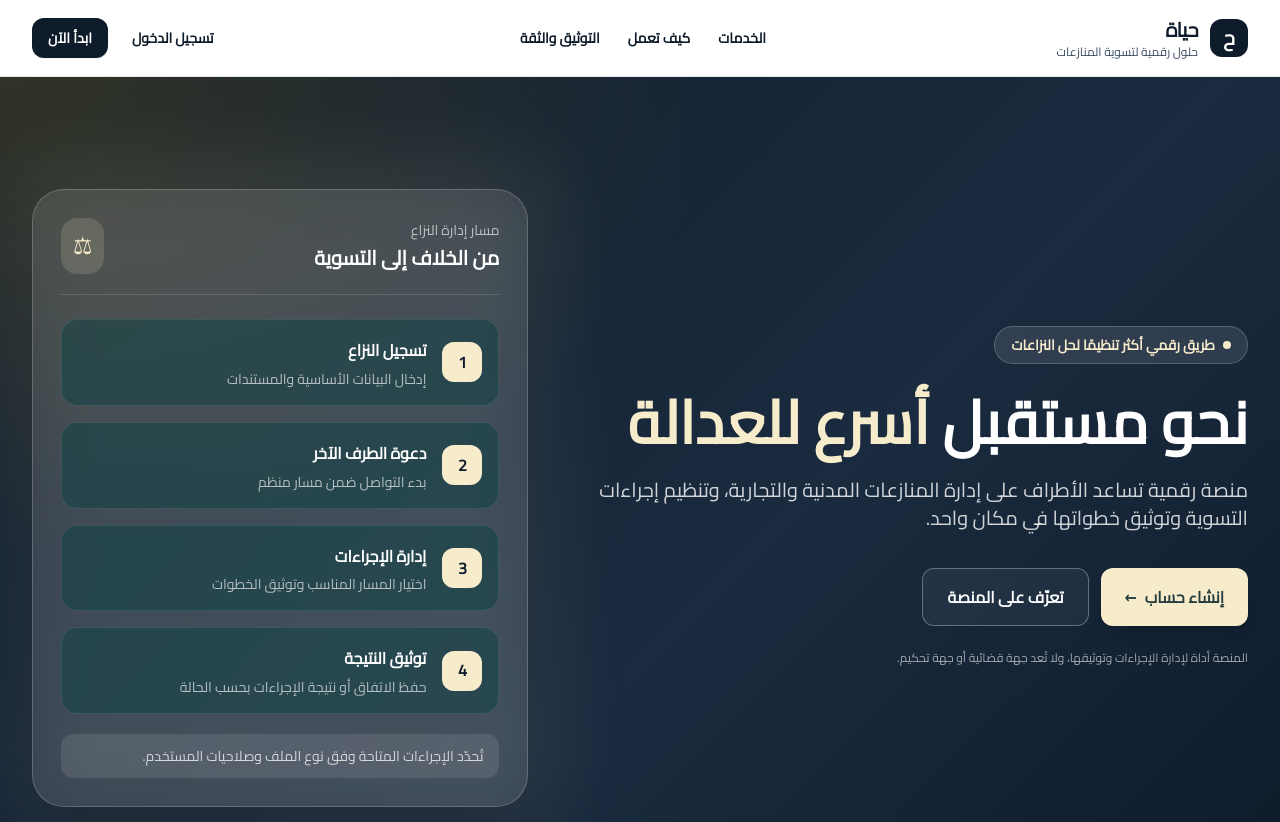
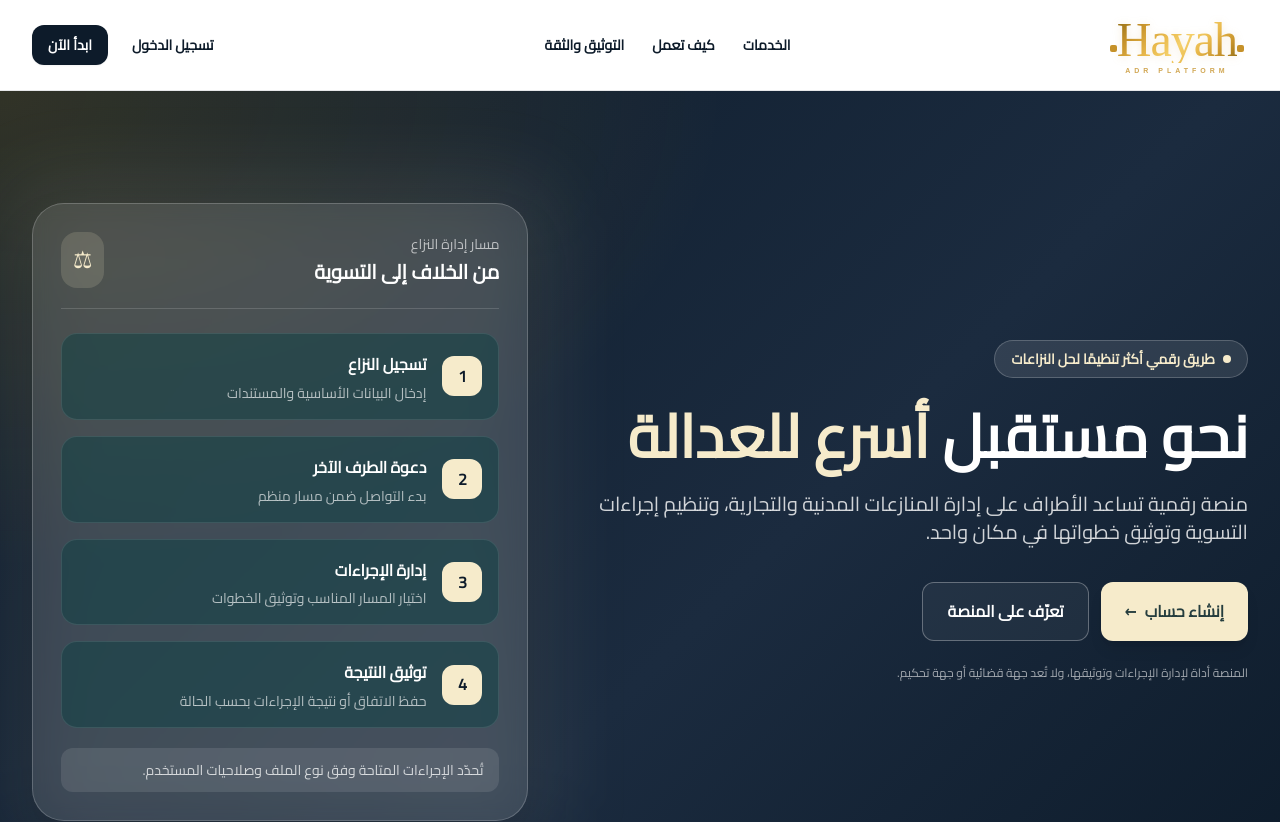
Before and after one commit to minamishelshaker-dev/hayah-mvp, a Next.js app: page / in a window 1280 px wide. Shown: the top 822 px of the page. Built offline with nearby package versions, Linux system fonts and the light colour scheme.

Commit message:
Replace temporary brand mark with official Hayah logo in app/page.tsx

```diff
--- a/app/page.tsx
+++ b/app/page.tsx
@@ -1,4 +1,5 @@
 import Link from 'next/link'
+import HayahLogo from '@/components/HayahLogo'
 
 const methods = [
   { number: '01', title: 'التفاوض', text: 'مساحة منظمة لعرض وجهات النظر ومحاولة الوصول إلى حل ودي.' },
@@ -19,10 +20,7 @@ export default function Home() {
     <main className="min-h-screen overflow-hidden bg-[#F4F6F9] text-[#0D1B2A]">
       <header className="sticky top-0 z-40 border-b border-[#0D1B2A]/10 bg-white/95 backdrop-blur">
         <div className="mx-auto flex max-w-7xl items-center justify-between px-5 py-4 lg:px-8">
-          <Link href="/" className="flex items-center gap-3" aria-label="حياة - الصفحة الرئيسية">
-            <span className="flex h-[38px] w-[38px] items-center justify-center rounded-xl bg-[#0D1B2A] text-xl font-extrabold text-white">ح</span>
-            <span><span className="block text-xl font-extrabold tracking-tight">حياة</span><span className="block text-xs text-[#3A4C63]">حلول رقمية لتسوية المنازعات</span></span>
-          </Link>
+          <HayahLogo href="/" size="sm" variant="default" className="landing-header-logo" />
           <nav className="hidden items-center gap-7 text-sm font-semibold md:flex">
             <a href="#services" className="transition hover:text-[#0D1B2A]">الخدمات</a>
             <a href="#how-it-works" className="transition hover:text-[#0D1B2A]">كيف تعمل</a>
```
